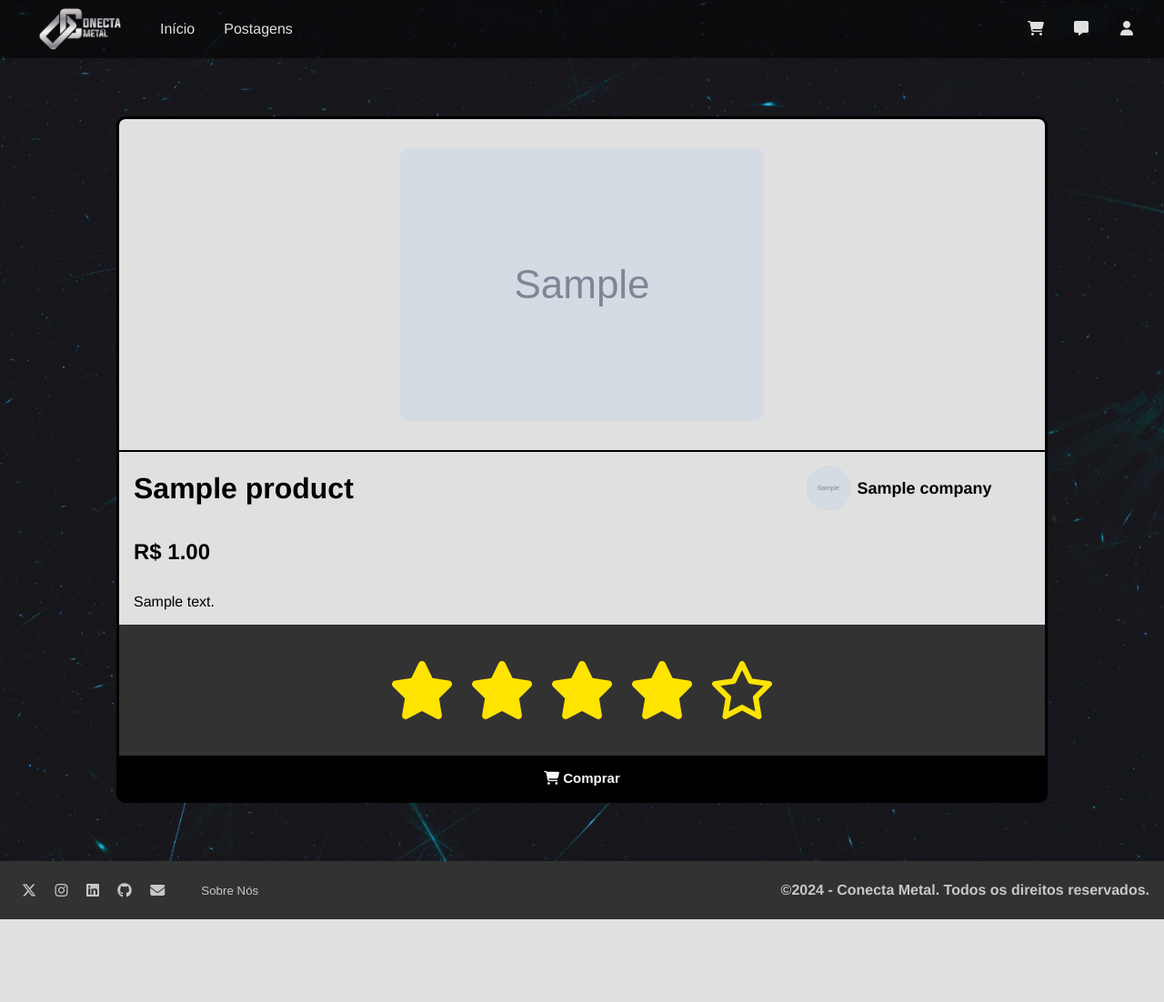
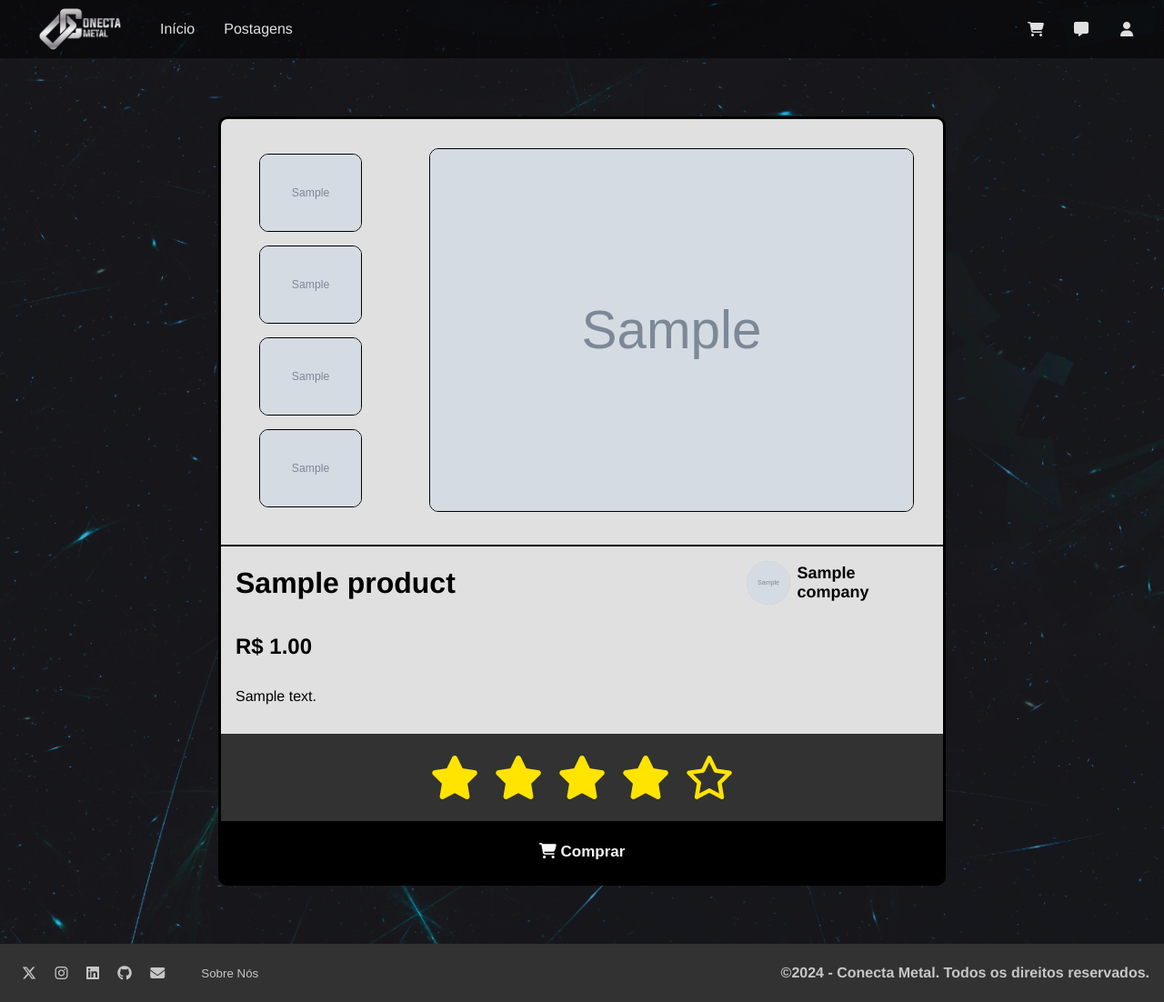
Before and after one commit to ConectaMetal/conecta-metal, a Django app: a page that uses main_app/templates/main/pages/product.html in a window 1280 px wide. Shown: the whole page at 91% size. Before the commit the page ends 1011 px from the top, so only its background shows below. Run offline with Django 5.2, Linux system fonts and the light colour scheme; tables that the repository leaves empty hold one stand-in row (values such as "Sample post"); grey boxes marked "Sample" are stand-in pictures.

Commit message:
Created dropdown for profile

```diff
--- a/main_app/models.py
+++ b/main_app/models.py
@@ -41,6 +41,7 @@ class SocialMedia(models.Model):
     name = models.CharField(
         max_length=9, choices=SocialMediaName.choices, default=SocialMediaName.Instagram
     )
+    icon = models.TextField(blank=True, null=True)
     link = models.CharField(max_length=255)
     company = models.ForeignKey(
         Companies, on_delete=models.SET_NULL, null=True, blank=True
@@ -53,7 +54,10 @@ class SocialMedia(models.Model):
 class Products(models.Model):
     name = models.CharField(max_length=255)
     slug = models.SlugField(max_length=255, unique=True)
-    picture = models.ImageField(upload_to='main/products/%Y/%m/%d/', )
+    mainPicture = models.ImageField(upload_to='main/products/%Y/%m/%d/')
+    secondPicture = models.ImageField(upload_to='main/products/%Y/%m/%d/', null=True, blank=True)
+    thirdPicture = models.ImageField(upload_to='main/products/%Y/%m/%d/', null=True, blank=True)
+    fourthPicture = models.ImageField(upload_to='main/products/%Y/%m/%d/', null=True, blank=True)
     details = models.CharField(max_length=255)
     description = models.TextField()
     value = models.DecimalField(max_digits=20, decimal_places=2)
--- a/main_app/static/main/css/styles.css
+++ b/main_app/static/main/css/styles.css
@@ -68,7 +68,8 @@ body {
     text-decoration: none;
 }
 
-.main-header-nav-button {
+.main-header-nav-button i,
+.main-header-nav-button p {
     padding: 1rem;
 }
 
@@ -88,6 +89,72 @@ body {
 .icon-button {
     width: 50px;
 }
+
+.icon-button:focus button {
+    color: var(--color-primary);
+}
+
+.profile-dropdown {
+    position: relative;
+    display: inline-block;
+  }
+
+.profile-dropbtn {
+    background: none;
+    border: none;
+    font-size: 16px;
+    cursor: pointer;
+    width: 100%;
+    height: 100%;
+}
+
+/* Dropdown Content (Hidden by Default) */
+.profile-dropdown-content {
+    display: none;
+    position: absolute;
+    background-color: var(--color-gray-9);
+    min-width: 160px;
+    box-shadow: 0px 8px 16px 0px rgba(0,0,0,0.2);
+    z-index: 1;
+
+    top: 100%;
+    left: -60%;
+    transform: translateX(-50%);
+}
+
+/* Links inside the dropdown */
+.profile-dropdown-content a {
+    color: var(--color-gray-1);
+    padding: 12px 16px;
+    text-decoration: none;
+    display: block;
+}
+
+/* Change color of dropdown links on hover */
+.profile-dropdown-content a:hover {
+    background-color: var(--color-gray-8);
+    color: var(--color-primary);
+}
+
+/* Show the dropdown menu on hover */
+.profile-dropdown:hover .profile-dropdown-content {
+    display: block;
+}
+
+/* Change the background color of the dropdown button when the dropdown content is shown */
+.profile-dropdown:hover .profile-dropbtn {
+    background-color: var(--color-gray-9);
+}
+
+.profile-dropdown-separator {
+    height: 1px;
+    width: 80%;
+    margin: 0 auto;
+    background-color: var(--color-gray-7);
+}
+
+
+
 
 /* SEARCH.HTML */
 
@@ -346,27 +412,61 @@ body {
     margin: var(--spacing-gutter-large) auto;
     border-radius: 10px;
     border: .2rem solid #000;
-    max-width: 64rem;
+    max-width: 50rem;
     display: flex;
     flex-flow: column;
     background-color: var(--color-gray-1);
 }
 
 .product-cover {
-    max-width: 100%;
+    width: 100%;
     border-bottom: .15rem solid #000;
-
     display: flex;
-    justify-content: center;
-    align-items: center;
+    flex-flow: row nowrap;
+    /* justify-content: center;
+    align-items: center; */
 }
 
-.product-cover-img {
-    max-width: 60rem;
+.product-options {
+    width: 20%;
+    margin: var(--spacing-gutter-small);
+    display: flex;
+    flex-flow: column nowrap;
+    align-items: center;
+    justify-content: space-around;
+    /* background-color: var(--color-primary); */
+}
+
+.product-options button {
+    width: 85%;
     height: auto;
+    border: none;
+    background-color: var(--color-gray-1);
+}
+
+.product-options img {
+    width: 100%;
+    border-radius: 10px;
+    border: .1rem solid #000;
+}
+
+.product-options img:hover {
+    filter: brightness(90%);
+}
+
+.product-img {
+    width: 80%;
+    border-radius: 10px;
+    margin: var(--spacing-gutter-small);
+
     /* object-fit: cover; */
+}
+
+.product-img img {
+    width: 100%;
+    height: auto;
     border-radius: 10px;
-    margin: 2rem 0;
+    border: .1rem solid #000;
 }
 
 .product-info {
@@ -414,6 +514,7 @@ body {
 
 .product-description {
     padding: 1rem;
+    margin-bottom: 1rem;
 }
 
 .product-rating {
@@ -421,8 +522,8 @@ body {
     display: flex;
     align-items: center;
     justify-content: center;
-    padding: 2rem 1rem;
-    font-size: 4rem;
+    padding: 1rem;
+    font-size: 3rem;
 }
 
 .product-rating i {
@@ -441,9 +542,10 @@ body {
     border-radius: 0 0 5px 5px;
     background-color: var(--color-black);
     color: var(--color-gray-0);
-    padding: 1rem;
-    font-size: 15px;
+    padding: 1.5rem;
+    font-size: 17px;
     font-weight: bold;
+    transition: all 300ms ease-in-out;
 }
 
 .product-button button:hover {
--- a/main_app/templates/main/pages/product.html
+++ b/main_app/templates/main/pages/product.html
@@ -5,7 +5,21 @@
 {% block content %}
     <div class="product-container">
         <div class="product-cover">
-            <img src="{{ product.picture.url }}" class="product-cover-img">
+            <div class="product-options">
+                <button><img src="{{ product.mainPicture.url }}" alt=""></button>
+                {% if product.secondPicture %}
+                    <button><img src="{{ product.secondPicture.url }}" alt=""></button>
+                {% endif %}
+                {% if product.thirdPicture %}
+                    <button><img src="{{ product.thirdPicture.url }}" alt=""></button>
+                {% endif %}
+                {% if product.fourthPicture %}
+                    <button><img src="{{ product.fourthPicture.url }}" alt=""></button>
+                {% endif %}
+            </div>
+            <div class="product-img">
+                <img src="{{ product.mainPicture.url }}" class="product-cover-img">
+            </div>
         </div>
 
         <div class="product-info">
--- a/main_app/templates/main/partials/company-products.html
+++ b/main_app/templates/main/partials/company-products.html
@@ -1,5 +1,5 @@
 <div class="main-company-card-container">
     <a href="{% url 'main_app:product' product.slug %}">
-        <img src="{{ product.picture.url }}" alt="">
+        <img src="{{ product.mainPicture.url }}" alt="">
     </a>
 </div>
--- a/main_app/templates/main/partials/head.html
+++ b/main_app/templates/main/partials/head.html
@@ -8,4 +8,9 @@
 <link rel="stylesheet" href="https://cdnjs.cloudflare.com/ajax/libs/font-awesome/6.5.1/css/solid.min.css" integrity="sha512-pZlKGs7nEqF4zoG0egeK167l6yovsuL8ap30d07kA5AJUq+WysFlQ02DLXAmN3n0+H3JVz5ni8SJZnrOaYXWBA==" crossorigin="anonymous" referrerpolicy="no-referrer" />
 <link rel="stylesheet" href="https://cdnjs.cloudflare.com/ajax/libs/font-awesome/6.5.1/css/regular.min.css" integrity="sha512-TzeemgHmrSO404wTLeBd76DmPp5TjWY/f2SyZC6/3LsutDYMVYfOx2uh894kr0j9UM6x39LFHKTeLn99iz378A==" crossorigin="anonymous" referrerpolicy="no-referrer" />
 
+{% comment %} <link rel="stylesheet" href="https://cdn.jsdelivr.net/npm/bootstrap@4.0.0/dist/css/bootstrap.min.css" integrity="sha384-Gn5384xqQ1aoWXA+058RXPxPg6fy4IWvTNh0E263XmFcJlSAwiGgFAW/dAiS6JXm" crossorigin="anonymous">
+<script src="https://code.jquery.com/jquery-3.2.1.slim.min.js" integrity="sha384-KJ3o2DKtIkvYIK3UENzmM7KCkRr/rE9/Qpg6aAZGJwFDMVNA/GpGFF93hXpG5KkN" crossorigin="anonymous"></script>
+<script src="https://cdn.jsdelivr.net/npm/popper.js@1.12.9/dist/umd/popper.min.js" integrity="sha384-ApNbgh9B+Y1QKtv3Rn7W3mgPxhU9K/ScQsAP7hUibX39j7fakFPskvXusvfa0b4Q" crossorigin="anonymous"></script>
+<script src="https://cdn.jsdelivr.net/npm/bootstrap@4.0.0/dist/js/bootstrap.min.js" integrity="sha384-JZR6Spejh4U02d8jOt6vLEHfe/JQGiRRSQQxSfFWpi1MquVdAyjUar5+76PVCmYl" crossorigin="anonymous"></script> {% endcomment %}
+
 <link rel="stylesheet" href="{% static 'main/css/styles.css' %}">
--- a/main_app/templates/main/partials/header.html
+++ b/main_app/templates/main/partials/header.html
@@ -4,10 +4,10 @@
     <div class="main-header-left">
         <img src="{% static 'main/img/cm-square-logo.png' %}" alt="CM" class="main-header-logo">
         <a href="{% url "main_app:home" %}" class="main-header-nav-button">
-            Início
+            <p>Início</p>
         </a>
         <a href="" class="main-header-nav-button">
-            Postagens
+            <p>Postagens</p>
         </a>
     </div>
     <div class="main-header-right">
@@ -18,9 +18,22 @@
             <a href="" class="main-header-nav-button icon-button">
                 <i class="fa-solid fa-message"></i>
             </a>
-            <a href="" class="main-header-nav-button icon-button">
-                <i class="fa-solid fa-user"></i>
-            </a>
+            <div class="profile-dropdown main-header-nav-button icon-button">
+                <button class="profile-dropbtn"><i class="fa-solid fa-user"></i></button>
+                <div class="profile-dropdown-content">
+                    {% comment %} {% if logado %} {% endcomment %}
+                        <p>Olá, "nome"</p>
+                        <div class="profile-dropdown-separator"></div>
+                        <a href="#">Perfil</a>
+                        <a href="#">Histórico</a>
+                        <div class="profile-dropdown-separator"></div>
+                        <a href="#">Sair</a>
+                    {% comment %} {% else %} {% endcomment %}
+                        <a href="#">Logar</a>
+                        <a href="#">Criar conta</a>
+                    {% comment %} {% endif %} {% endcomment %}
+                </div>
+              </div>
         {% endif %}
     </div>
 </header>
--- a/main_app/templates/main/partials/products-card.html
+++ b/main_app/templates/main/partials/products-card.html
@@ -1,7 +1,7 @@
 <div class="card main-content-list-item">
     <a href="product/{{ product.slug }}">
         <div class="card-cover">
-            <img src="{{ product.picture.url }}" alt="">
+            <img src="{{ product.mainPicture.url }}" alt="">
         </div>
 
         <div class="card-title">
--- a/main_app/views.py
+++ b/main_app/views.py
@@ -1,6 +1,7 @@
 from django.http.response import Http404
 from django.shortcuts import render, get_object_or_404
-from main_app.models import Products, Companies
+from django.db.models import Q
+from main_app.models import Products, Companies, SocialMedia
 
 # Create your views here.
 def home(request):
@@ -13,9 +14,10 @@ def home(request):
         ).order_by('-id')
     else:
         products = Products.objects.filter(
+            Q(name__icontains=search_term) |
+            Q(details__icontains=search_term),
             company__isPartner=True,
-            name__icontains=search_term
-        )
+        ).order_by('-id')
 
     context = {
         'products': products,
@@ -34,27 +36,27 @@ def product(request, slug):
 
     return render(request=request, template_name='main/pages/product.html', context=context)
 
+
 def company(request, slug):
     company = get_object_or_404(
         Companies, slug=slug
     )
+
     products = Products.objects.filter(
         company__id=company.id
     ).order_by('-id')
-    context = {'company': company, 'products': products}
+
+    social_medias = SocialMedia.objects.filter(
+        company__id=company.id
+    ).order_by('-id')
+
+    context = {'company': company, 'products': products, 'social_medias': social_medias}
 
     return render(request=request, template_name='main/pages/company.html', context=context)
+
 
 def sign(request):
     context = {
         'is_sign_page': True,
     }
     return render(request=request, template_name='main/pages/sign.html', context=context)
-
-
-def search(request):
-
-
-
-
-    return render(request=request, template_name='main/pages/home.html')
```
Also changed, not shown: other parts of main_app/static/main/css/styles.css (+36 -13 lines), main_app/templates/main/pages/company.html (+16 -11 lines), main_app/migrations/0008_socialmedia_icon.py (added), main_app/migrations/0009_rename_picture_products_mainpicture_and_more.py (added), main_app/templates/main/pages/cart.html (added), media/main/products/2024/01/29/gerador_laranja_mt_do_top.jpg (added), media/main/products/2024/01/29/gerador_laranja_mt_do_top_rQUVY68.jpg (added), media/main/products/2024/01/29/gerador_laranja_mt_do_top_veU1NZj.jpg (added).
